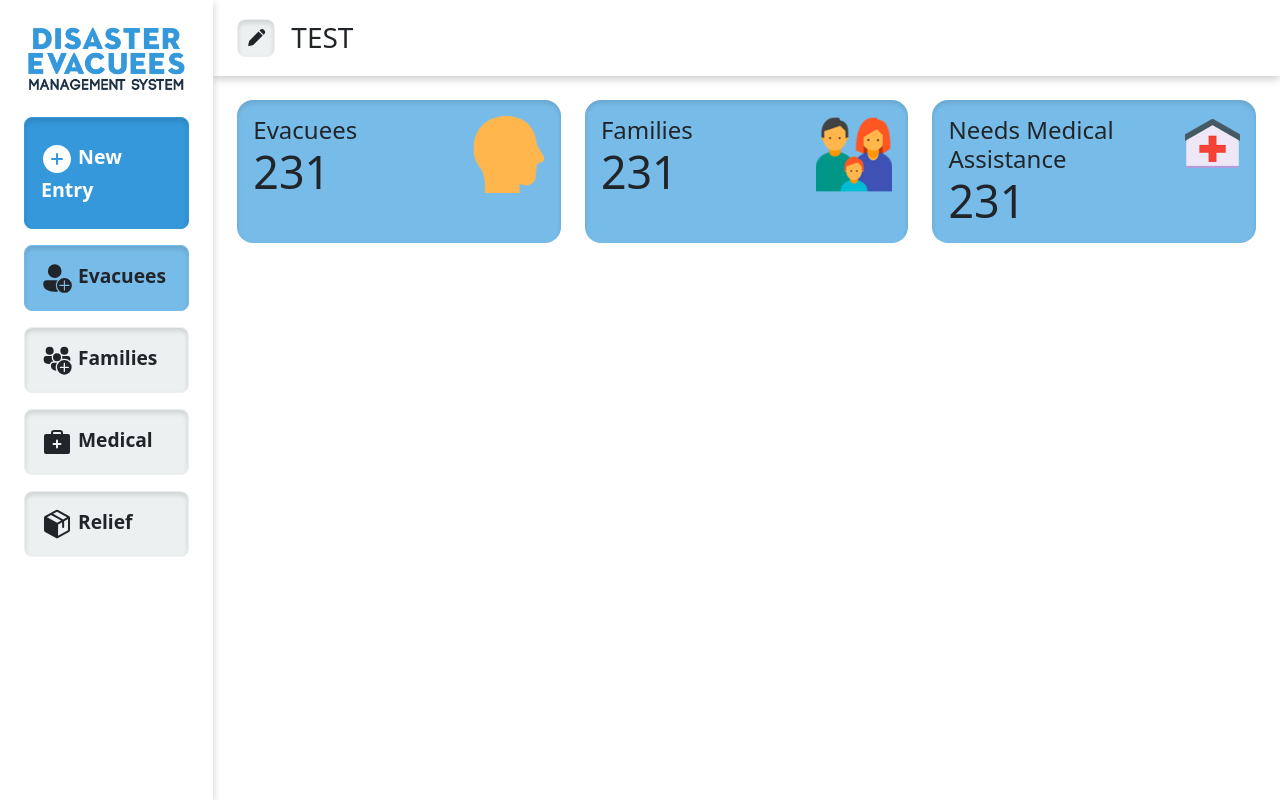
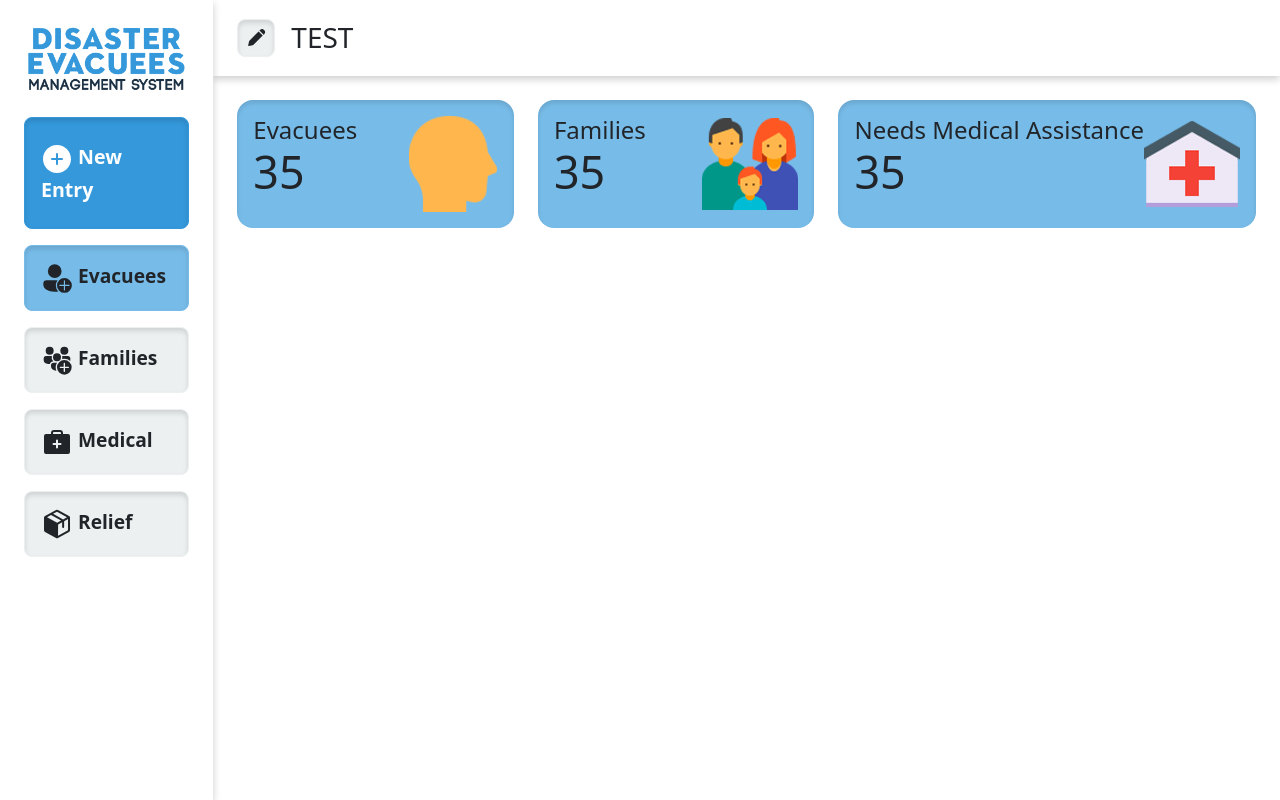
Before and after one commit to iooosef/dems, a Vue app: page / in a window 1280 px wide. Built offline with nearby package versions, Linux system fonts and the light colour scheme.

Commit message:
Cleanup of in-line styles in AnalyticsCard.vue

```diff
--- a/src/components/AnalyticsCard.vue
+++ b/src/components/AnalyticsCard.vue
@@ -1,7 +1,7 @@
 <template>
     <section class="d-flex flex-row justify-content-between">
         <div class="w-100 d-flex bg-dems-secondary shadow-inset rounded-4">
-            <div class="p-3 flex-grow-1">
+            <div class="ps-3 py-3 flex-grow-1">
                 <h4>Evacuees</h4>
                 <h1 class="analytics-data-num">{{ analytics }}</h1>
             </div>
@@ -10,7 +10,7 @@
             </div>
         </div>
         <div class="w-100 mx-4 d-flex bg-dems-secondary shadow-inset rounded-4">
-            <div class="p-3 flex-grow-1">
+            <div class="ps-3 py-3 flex-grow-1">
                 <h4>Families</h4>
                 <h1 class="analytics-data-num">{{ analytics }}</h1>
             </div>
@@ -31,10 +31,12 @@
 </template>
 
 <script>
+import { ref } from 'vue';
+
 export default {
     name: "AnalyticsCard",
     setup () {
-        let analytics = 231;
+        const analytics = ref(35)
 
         return {analytics}
     }
@@ -44,11 +46,20 @@ export default {
 <style lang="scss" scoped>
 .analytics-data-num {
     font-size: 2.8rem;
+    @at-root h4{
+        height: 28.8px;
+        white-space: nowrap;
+    }
 }
 
 .analytics-img {
-    width: 80%;
+    width: 96px;
     height: auto;
     float: right;
+    @at-root .analytics-img{
+        @at-root {
+            div:nth-child(2) {width: 112px;}
+        }
+    }
 }
 </style>
```
